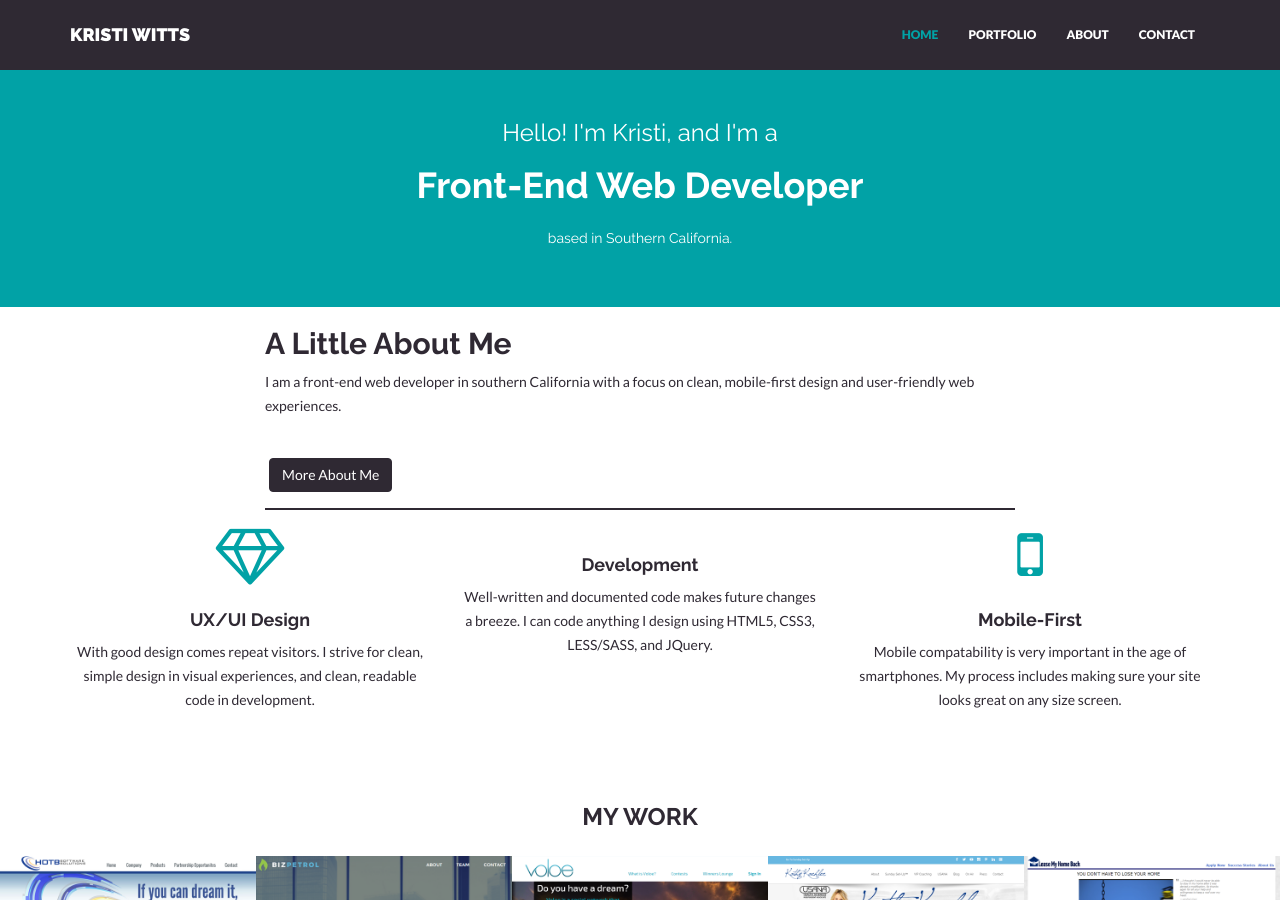
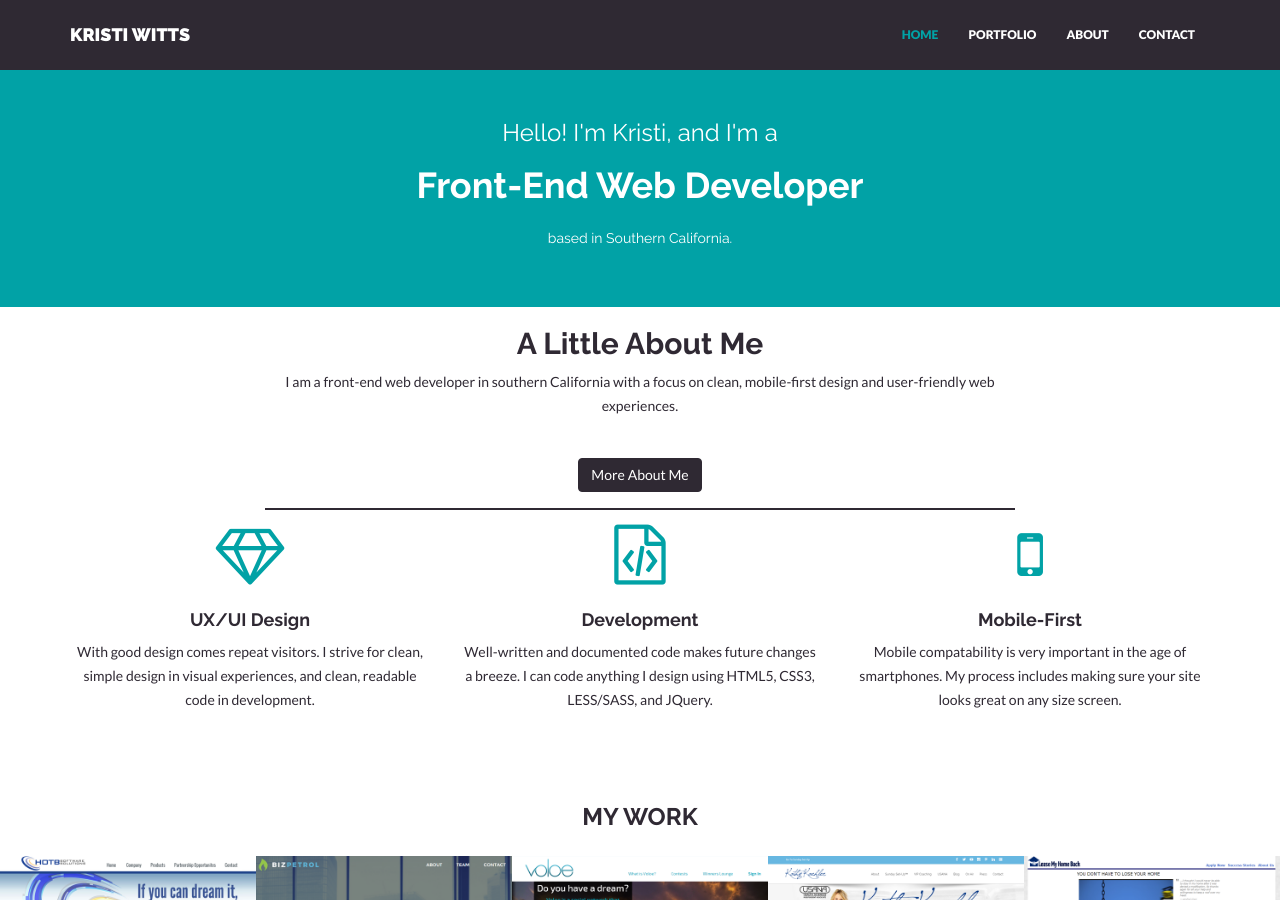
Before and after one commit to kwitts/kwitts.github.io, a Jekyll site: the page built from index.html, in a window 1280 px wide and 900 px high. Built offline with Jekyll 4.4.1, drawn with Linux system fonts in a browser that asks for light colours; nearby versions of some CDN libraries.

Commit message:
fix icon

```diff
--- a/index.html
+++ b/index.html
@@ -6,7 +6,7 @@
 
 <div id="service">
     <div class="container">
-        <div class="row">
+        <div class="row centered">
             <div class="col-lg-8 col-lg-offset-2">
                 <h2>A Little About Me</h2>
                 <p>{{ site.about }}</p>
@@ -22,7 +22,7 @@
                 <!-- <p><br/><a href="#" class="btn btn-theme">More Info</a></p> -->
             </div>
             <div class="col-md-4">
-                <i class="fa fa-clock"></i>
+                <i class="fa fa-file-code-o"></i>
                 <h4>Development</h4>
                 <p>Well-written and documented code makes future changes a breeze. I can code anything I design using HTML5, CSS3, LESS/SASS, and JQuery.</p>
                 <!-- <p><br/><a href="#" class="btn btn-theme">More Info</a></p> -->
```
